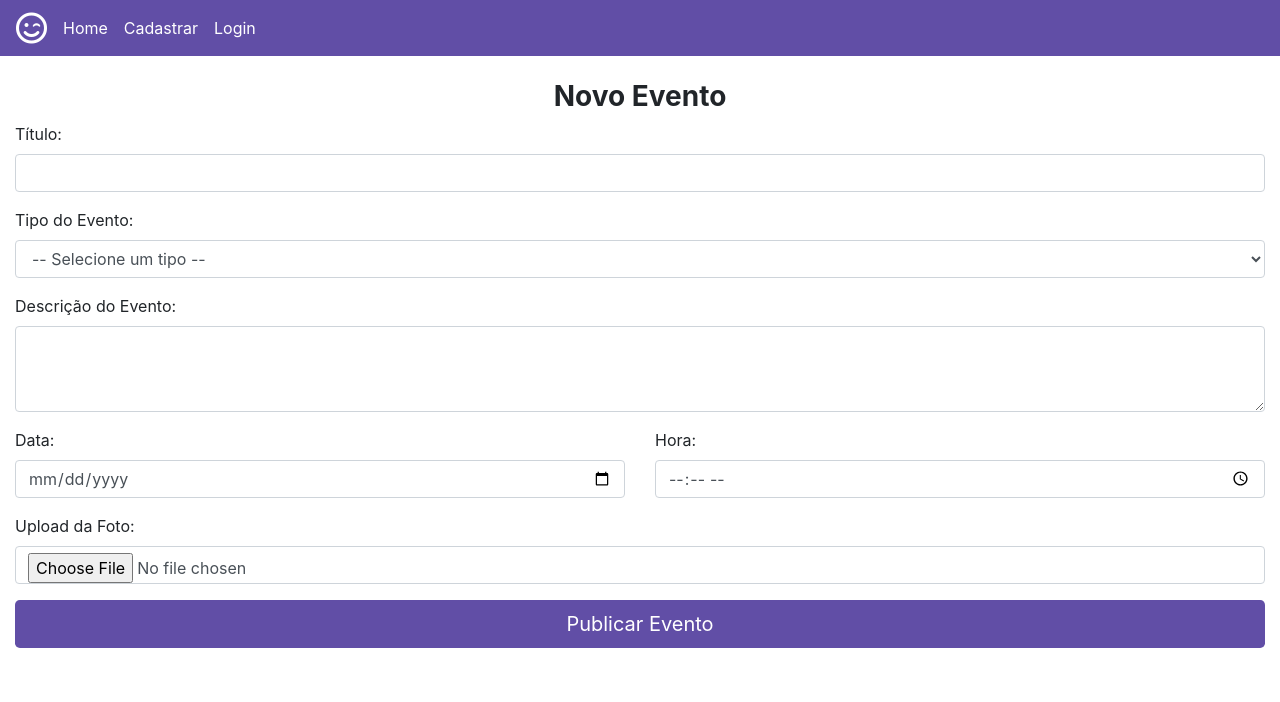
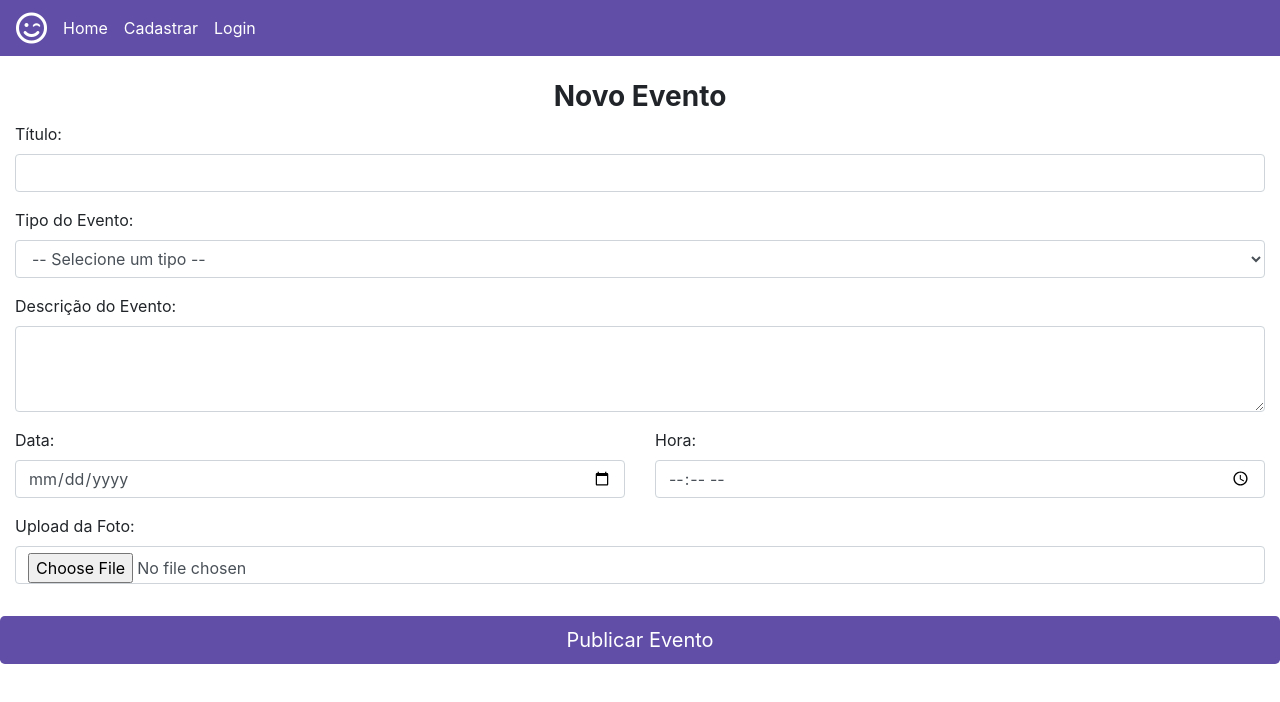
Before and after one commit to lpaganete/eventos, a React (Create React App) app: page /eventocadastro in a window 1280 px wide. Shown: the top 702 px of the page. Built offline with nearby package versions, Linux system fonts and the light colour scheme.

Commit message:
Cadastro de Evento com firebase

```diff
--- a/src/view/evento-cadastro/index.js
+++ b/src/view/evento-cadastro/index.js
@@ -4,12 +4,55 @@ import './evento-cadastro.css';
 import { Link } from 'react-router-dom';
 import Navbar from '../../components/navbar/';
 
+import firebase from '../../config/firebase';
 
-import firebase from '../../config/firebase';
 
 function EventoCadastro() {
 
+    const [carregando, setCarregando] = useState();
     const [msgTipo, setMsgTipo] = useState();
+    const [titulo, setTitulo] = useState();
+    const [tipo, setTipo] = useState();
+    const [detalhes, setDetalhes] = useState();
+    const [data, setData] = useState();
+    const [hora, setHora] = useState();
+    const [foto, setFoto] = useState();
+    const usuarioEmail = useSelector(state => state.usuarioEmail);
+
+    const storage = firebase.storage();
+    const db = firebase.firestore();
+
+
+    function cadastrar() {
+
+        setMsgTipo(null);
+
+        setCarregando(1);
+
+        storage.ref(`imagens/${foto.name}`).put(foto).then(() => {
+            db.collection('eventos').add({
+                titulo: titulo,
+                tipo: tipo,
+                detalhes: detalhes,
+                data: data,
+                hora: hora,
+                usuario: usuarioEmail,
+                visualizacoes: 0,
+                foto: foto.name,
+                publico: 1,
+                criacao: new Date()
+            }).then(() => {
+                setMsgTipo('sucesso');
+                setCarregando(0);
+            }).catch(erro => {
+                setMsgTipo('erro');
+                setCarregando(0);
+            });
+        });
+
+    }
+
+
 
     return (
         <>
@@ -22,12 +65,12 @@ function EventoCadastro() {
                 <form>
                     <div className="form-group">
                         <label>Título:</label>
-                        <input type="text" className="form-control" />
+                        <input onChange={(e) => setTitulo(e.target.value)} type="text" className="form-control" />
                     </div>
 
                     <div className="form-group">
                         <label>Tipo do Evento:</label>
-                        <select className="form-control">
+                        <select onChange={(e) => setTipo(e.target.value)} className="form-control">
                             <option disabled selected value>-- Selecione um tipo --</option>
                             <option>Festa</option>
                             <option>Teatro</option>
@@ -38,26 +81,35 @@ function EventoCadastro() {
 
                     <div className="form-group">
                         <label>Descrição do Evento:</label>
-                        <textarea className="form-control" rows="3" />
+                        <textarea onChange={(e) => setDetalhes(e.target.value)} className="form-control" rows="3" />
                     </div>
 
                     <div className="form-group row">
                         <div className="col-6">
                             <label>Data:</label>
-                            <input type="date" className="form-control" />
+                            <input onChange={(e) => setData(e.target.value)} type="date" className="form-control" />
                         </div>
                         <div className="col-6">
                             <label>Hora:</label>
-                            <input type="time" className="form-control" />
+                            <input onChange={(e) => setHora(e.target.value)} type="time" className="form-control" />
                         </div>
                     </div>
 
                     <div className="form-group">
                         <label>Upload da Foto:</label>
-                        <input type="file" className="form-control" />
+                        <input onChange={(e) => setFoto(e.target.files[0])} type="file" className="form-control" />
                     </div>
 
-                    <button type="button" className="btn btn-lg btn-block mt-3 mb-3 btn-cadastro">Publicar Evento</button>
+                    <div className="row">
+                        {
+                            carregando > 0 ?
+                                <div class="spinner-border text-danger mx-auto" role="status">
+                                    <span class="sr-only">Loading...</span>
+                                </div>
+                                : <button onClick={cadastrar} type="button" className="btn btn-lg btn-block mt-3 mb-3 btn-cadastro">Publicar Evento</button>
+                        }
+
+                    </div>
 
                 </form>
 
```
Also changed, not shown: src/config/firebase.js (line endings or trailing spaces).
